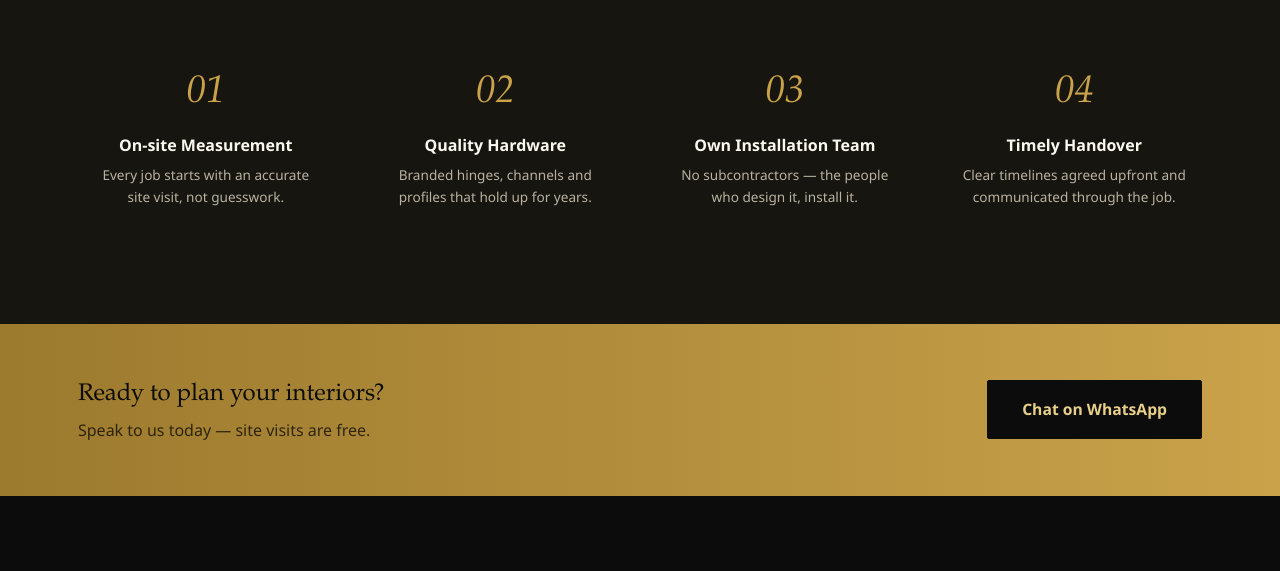
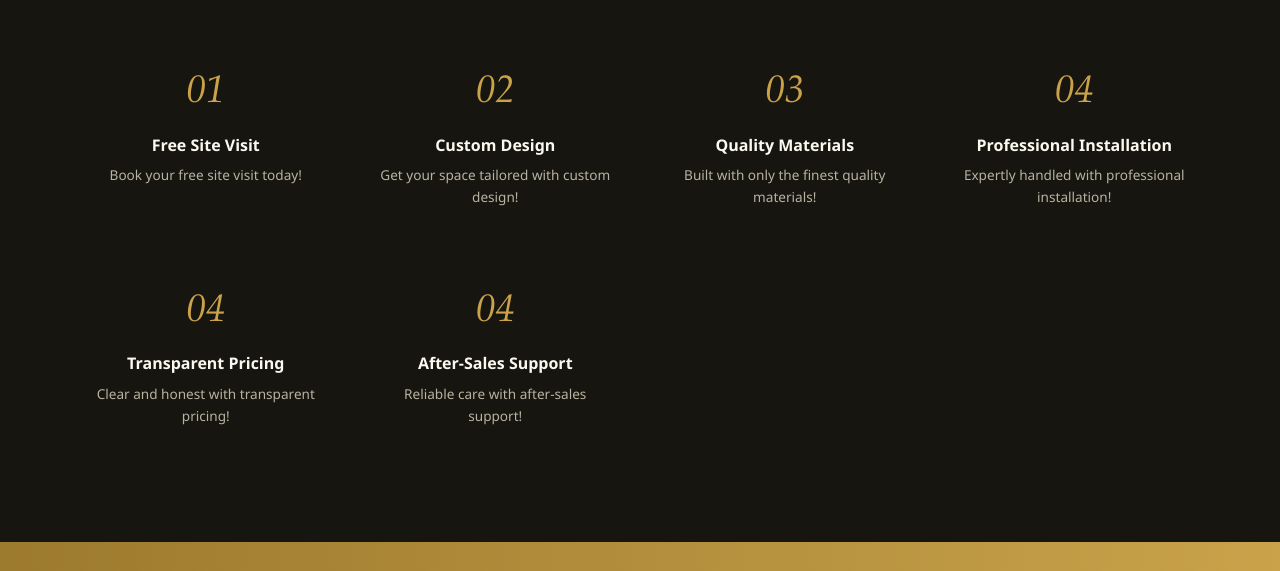
Before and after one commit to marwanramiz/national_interiors, a plain HTML site: page index.html in a window 1280 px wide. Shown: the part 3180-3751 px from the top of the page. Drawn offline with Linux system fonts and the light colour scheme.

Commit message:
Update service offerings in index.html
Replaced existing service offerings with new features highlighting free site visits, custom design, quality materials, professional installation, transparent pricing, and after-sales support.

```diff
--- a/index.html
+++ b/index.html
@@ -500,10 +500,12 @@
       <h2>Built on precision and follow-through</h2>
     </div>
     <div class="why-grid reveal">
-      <div class="why-item"><div class="n">01</div><h4>On-site Measurement</h4><p>Every job starts with an accurate site visit, not guesswork.</p></div>
-      <div class="why-item"><div class="n">02</div><h4>Quality Hardware</h4><p>Branded hinges, channels and profiles that hold up for years.</p></div>
-      <div class="why-item"><div class="n">03</div><h4>Own Installation Team</h4><p>No subcontractors — the people who design it, install it.</p></div>
-      <div class="why-item"><div class="n">04</div><h4>Timely Handover</h4><p>Clear timelines agreed upfront and communicated through the job.</p></div>
+      <div class="why-item"><div class="n">01</div><h4>Free Site Visit</h4><p>Book your free site visit today!</p></div>
+      <div class="why-item"><div class="n">02</div><h4>Custom Design</h4><p>Get your space tailored with custom design!</p></div>
+      <div class="why-item"><div class="n">03</div><h4>Quality Materials</h4><p>Built with only the finest quality materials!</p></div>
+      <div class="why-item"><div class="n">04</div><h4>Professional Installation</h4><p>Expertly handled with professional installation!</p></div>
+      <div class="why-item"><div class="n">04</div><h4>Transparent Pricing</h4><p>Clear and honest with transparent pricing!</p></div>
+      <div class="why-item"><div class="n">04</div><h4>After-Sales Support</h4><p>Reliable care with after‑sales support!</p></div>
     </div>
   </div>
 </section>
```
